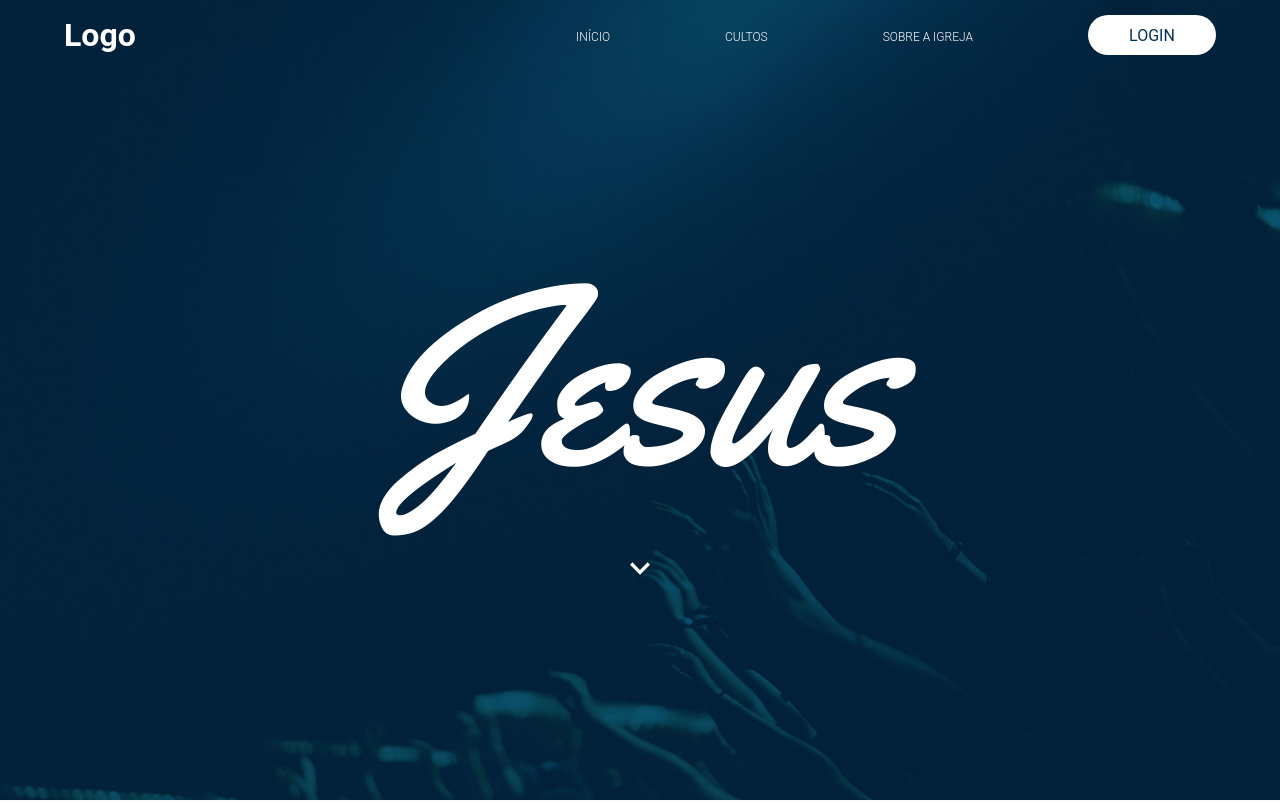
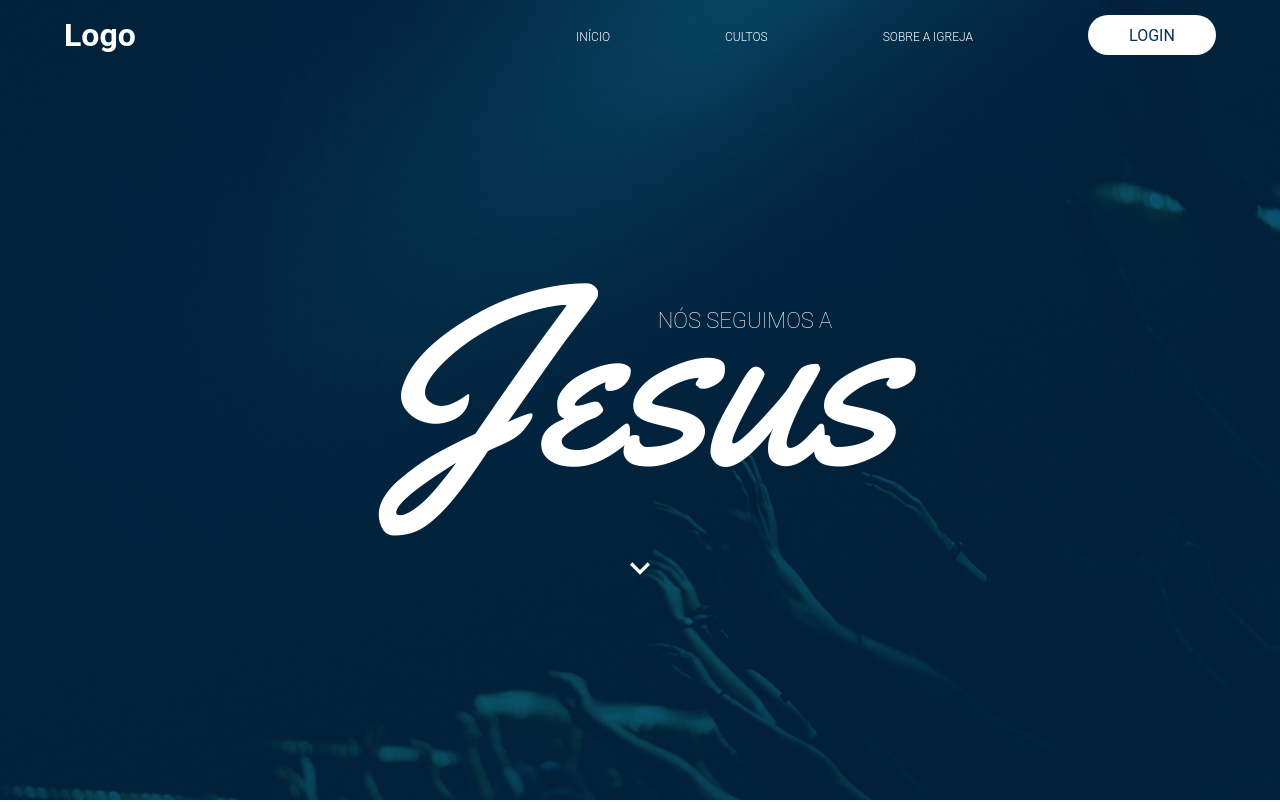
Before and after one commit to Igor-Vieira/site_adecamp, a plain HTML site: page pages/main/index.html in a window 1280 px wide. Shown: the top 802 px of the page. Drawn offline with Linux system fonts and the light colour scheme; a script that the page names is missing.

Commit message:
text style

```diff
--- a/pages/main/index.html
+++ b/pages/main/index.html
@@ -26,7 +26,7 @@
 
     <div class="ajust firstImage parallax" id="inicio">
         <h1>Jesus</h1>
-        <p id="catch"></p>
+        <p>NÓS SEGUIMOS A</p>
         <a href="#cultos"><img src="../../images/keyboard_arrow_down-black-18dp.svg" alt="arrow-down"></a>
     </div>
 
```
